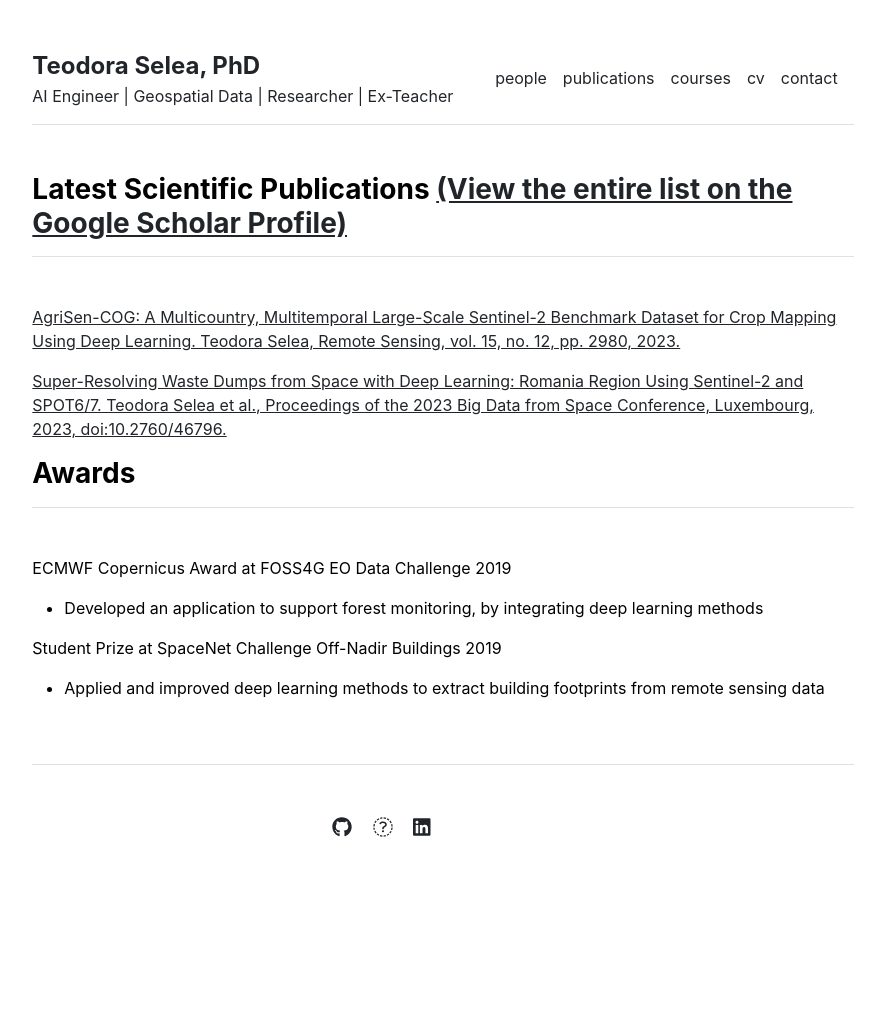
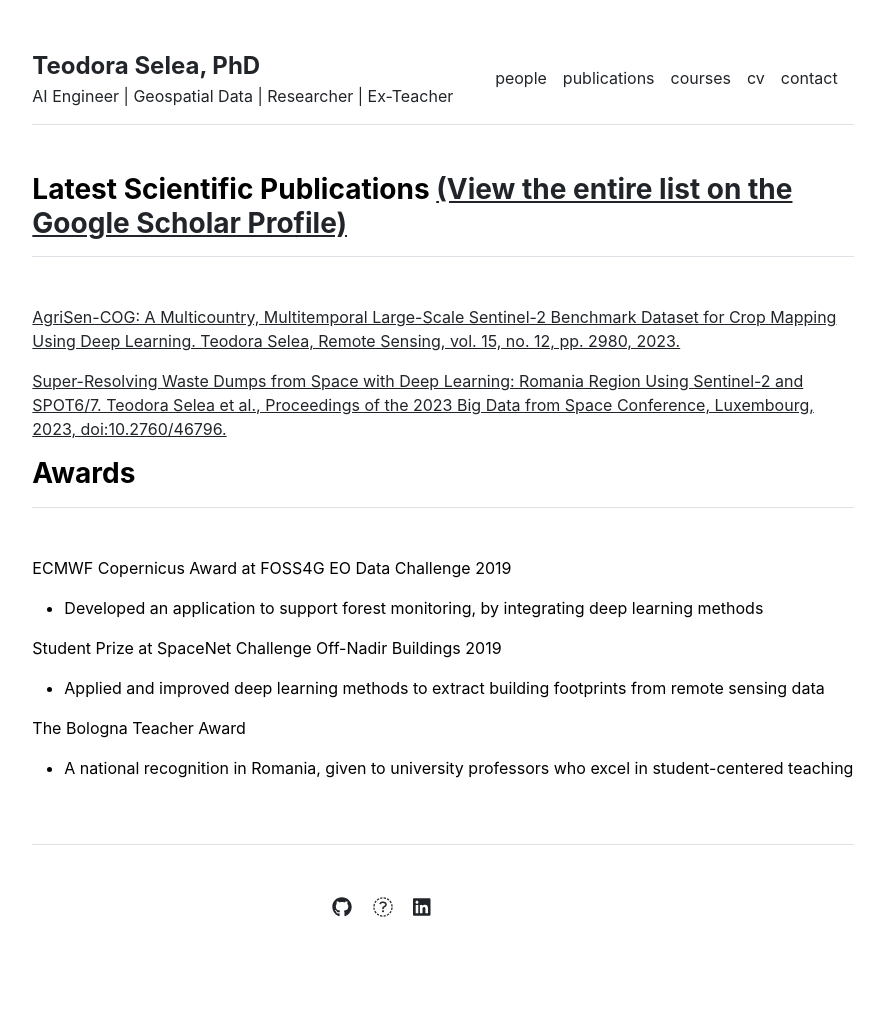
Before and after one commit to tselea/tselea.github.io, a Jekyll site: the page built from publications.md, in a window 1280 px wide. Shown: the whole page, without its empty margins (197-1082 px from the left). Built offline with Jekyll 4.4.1, drawn with Linux system fonts in a browser that asks for light colours; before the commit the page ends 939 px from its top, so only the background shows below that.

Commit message:
Update awards.yml

```diff
--- a/_data/awards.yml
+++ b/_data/awards.yml
@@ -1,3 +1,4 @@
 index:
 - {name: 'ECMWF Copernicus Award at FOSS4G EO Data Challenge 2019', 'details': 'Developed an application to support forest monitoring, by integrating deep learning methods'}
 - {name: 'Student Prize at SpaceNet Challenge Off-Nadir Buildings 2019', 'details': 'Applied and improved deep learning methods to extract building footprints from remote sensing data'}
+- {name: 'The Bologna Teacher Award', 'details': 'A national recognition in Romania, given to university professors who excel in student-centered teaching'}
```
